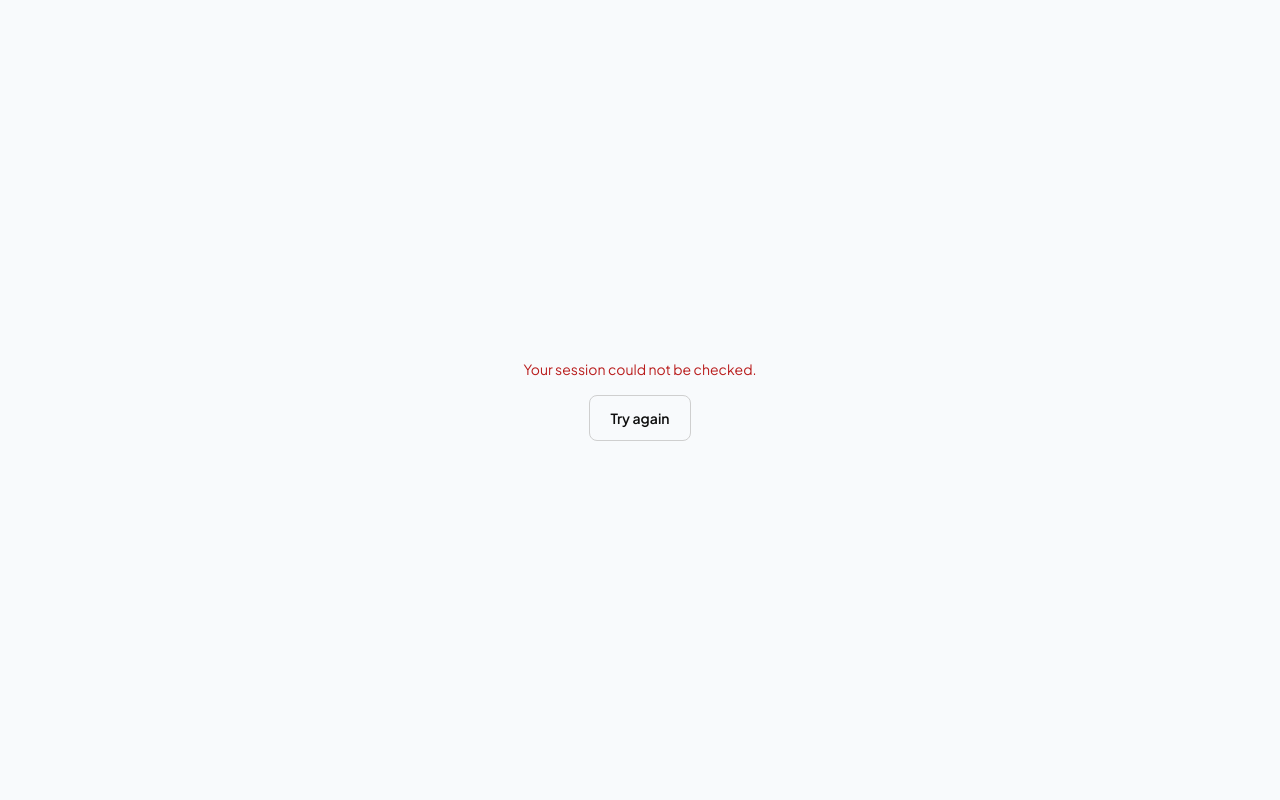
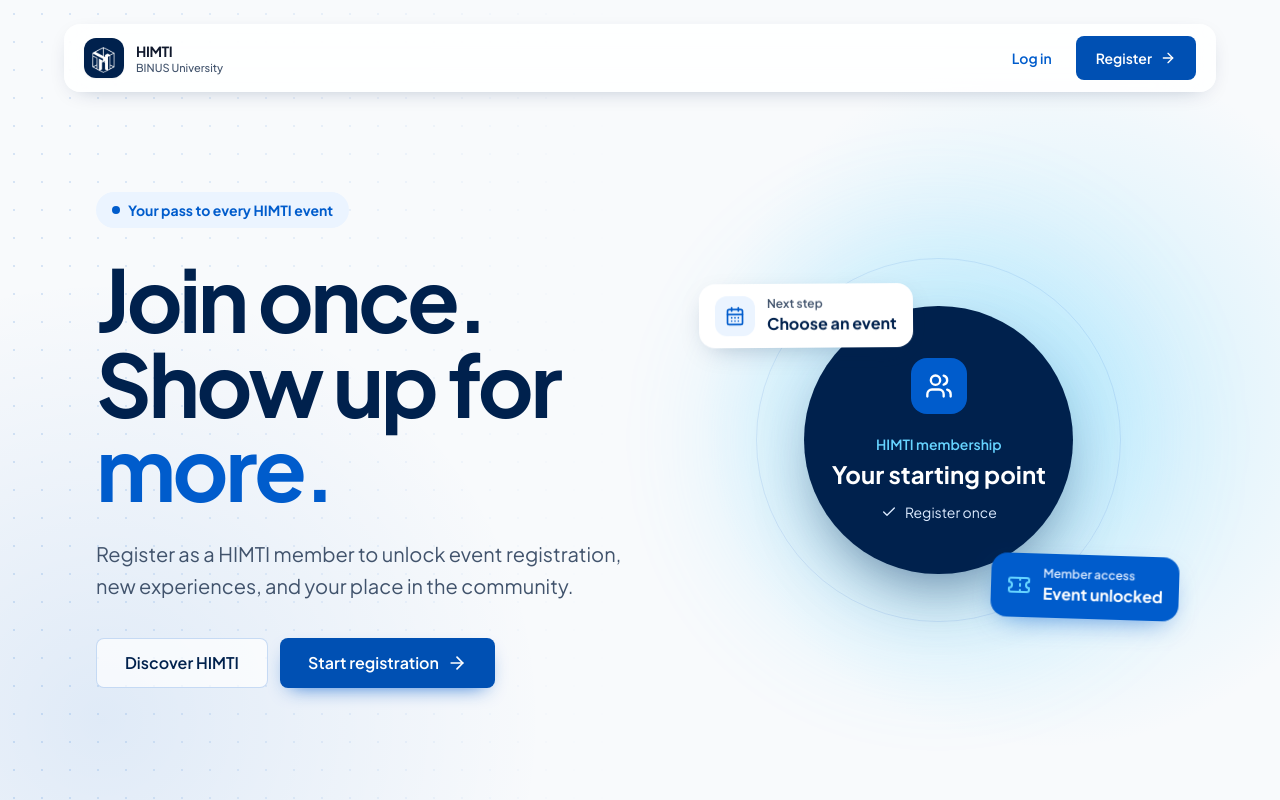
Before and after one commit to HIMTI-Binus-University/HIMTI-Registration-Frontend, a React (Vite) app: page / in a window 1280 px wide. Built offline with nearby package versions, Linux system fonts and the light colour scheme; no server answers.

Commit message:
fix(routing): keep registration landing page accessible

```diff
--- a/src/pages/root/index.tsx
+++ b/src/pages/root/index.tsx
@@ -1,39 +1,5 @@
-import axios from "axios";
-import { Navigate } from "react-router-dom";
-import { useSession } from "@/api/auth";
 import HomePage from "@/pages/home";
-import { Button } from "@/components/ui/button";
 
 export default function RootPage() {
-  const session = useSession();
-  if (session.isPending)
-    return (
-      <div className="grid min-h-screen place-items-center text-sm text-brand-slate">
-        Checking your account...
-      </div>
-    );
-  if (
-    session.isError &&
-    axios.isAxiosError(session.error) &&
-    session.error.response?.status === 401
-  )
-    return <HomePage />;
-  if (session.isError)
-    return (
-      <div className="grid min-h-screen place-items-center px-4 text-center">
-        <div>
-          <p className="text-sm text-red-700">
-            Your session could not be checked.
-          </p>
-          <Button
-            className="mt-4"
-            variant="outline"
-            onClick={() => void session.refetch()}
-          >
-            Try again
-          </Button>
-        </div>
-      </div>
-    );
-  return session.data ? <Navigate to="/dashboard" replace /> : <HomePage />;
+  return <HomePage />;
 }
```
Also changed, not shown: 1 other file (tests, documents, lock files or other folders).
